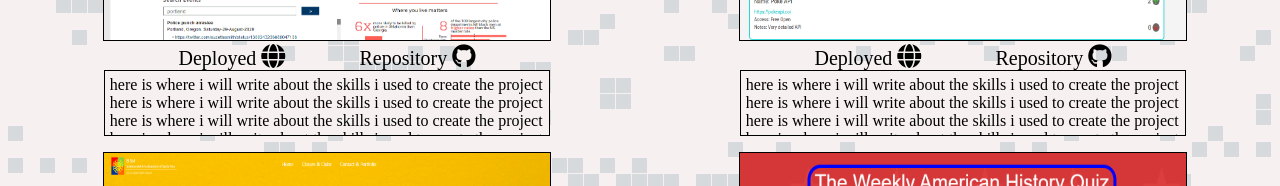
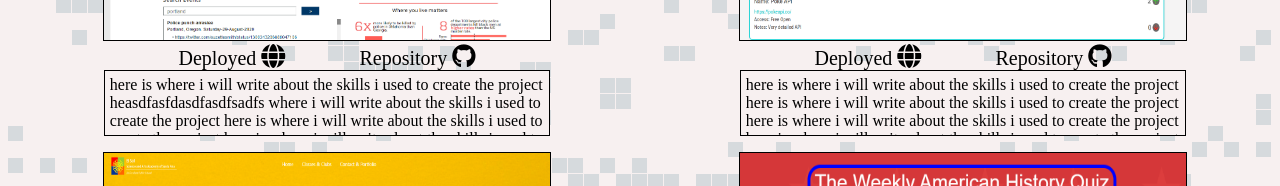
Before and after one commit to christianlewis024/portfolio, a React (Create React App) app: page / in a window 1280 px wide. Shown: the part 363-549 px from the top of the page. Built offline with nearby package versions, Linux system fonts and the light colour scheme; a web font is replaced by a local one.

Commit message:
small changes to dummy text

```diff
--- a/src/App.js
+++ b/src/App.js
@@ -36,10 +36,10 @@ function App() {
             </span>
             <div className="proj-about">
               here is where i will write about the skills i used to create the
-              project here is where i will write about the skills i used to
-              create the project here is where i will write about the skills i
-              used to create the project here is where i will write about the
-              skills i used to create the project
+              project heasdfasfdasdfasdfsadfs where i will write about the
+              skills i used to create the project here is where i will write
+              about the skills i used to create the project here is where i will
+              write about the skills i used to create the project
             </div>
           </div>
           <div className="project-2">
```
